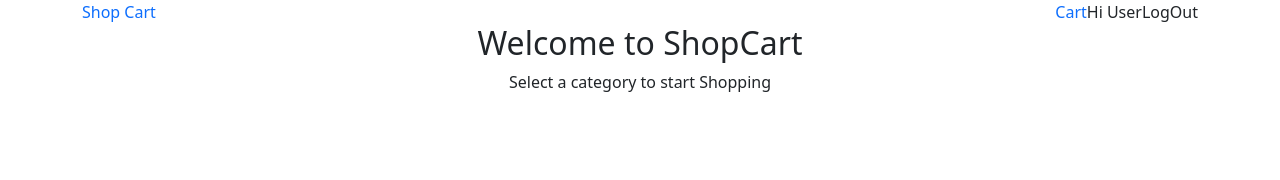
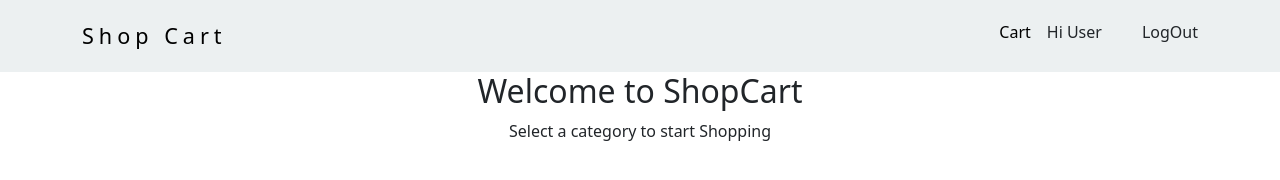
Before and after one commit to praj44/ecommerce-app, a plain HTML site: page index.html in a window 1280 px wide. Drawn offline with nearby package versions, Linux system fonts and the light colour scheme.

Commit message:
added css to common header

```diff
--- a/css/common.css
+++ b/css/common.css
@@ -0,0 +1,47 @@
+
+:root{
+    --blue-gray:#ecf0f1;
+}
+
+html{
+    box-sizing: border-box;
+}
+
+*::before,*,*::after{
+    box-sizing: inherit;
+}
+
+#header{
+    background-color: var(--blue-gray);
+    padding: 1.25rem 0;
+}
+
+#header .header-wrapper .logo{
+    font-size: 1.35rem;
+    line-height: 1.5;
+}
+
+#header .header-wrapper .logo a{
+    color: black;
+    letter-spacing: 5px;
+}
+
+#header .header-wrapper .user-actions{
+    font-size: 1rem;
+    line-height: 1.5;
+    gap: 1rem;
+}
+
+#header .header-wrapper .user-actions .logout-btn{
+    cursor:pointer;
+    margin-left: 1.5rem;
+}
+
+#header .header-wrapper .user-actions a{
+    text-decoration: none;
+    color: black;
+}
+
+#header .header-wrapper .user-actions a:hover{
+    text-decoration: underline;
+}
--- a/index.html
+++ b/index.html
@@ -23,7 +23,7 @@
                             <a href="index.html" class="text-decoration-none">Shop Cart</a>
                         </div>
                         <div class="user-actions d-flex flex-row">
-                            <a href="cart.html" class="text-decoration-none">Cart</a>
+                            <a href="cart.html" >Cart</a>
                             <div class="user-intro" id="userIntro">Hi User</div>
                             <div class="logout-btn" id="logoutBtn">LogOut</div>
                         </div>
```
